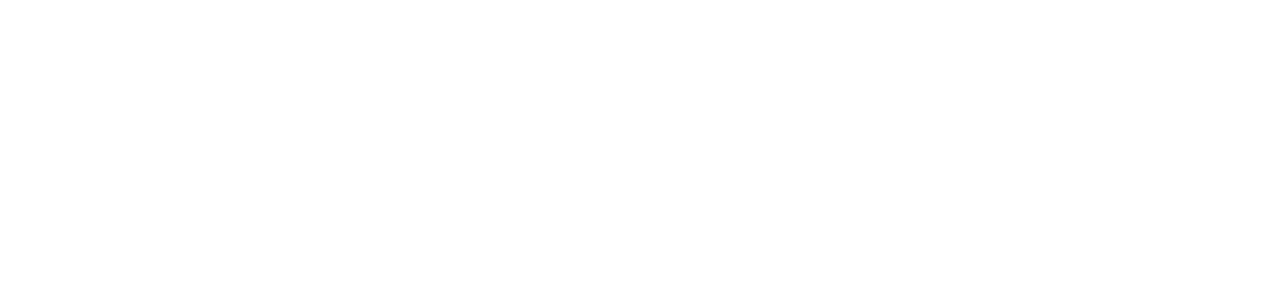
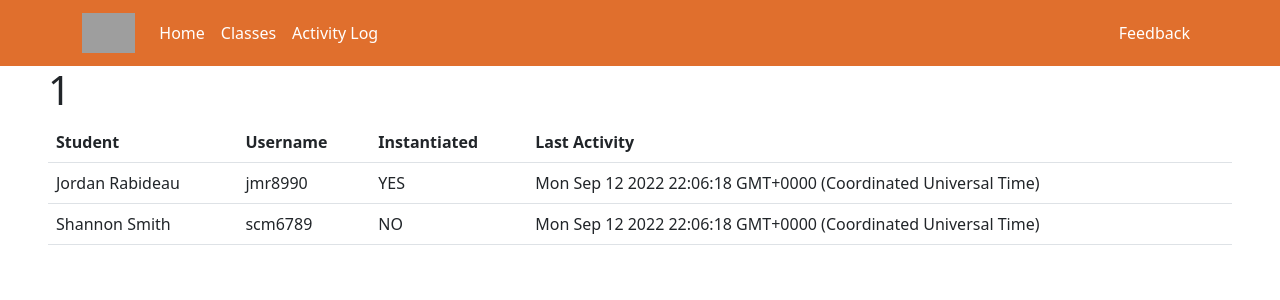
Before and after one commit to too-many-cookies/front-end, a React (Create React App) app: page /classes/class/1 in a window 1280 px wide. Before the commit this address had no page. Shown: the top 300 px of the page. Built offline with nearby package versions, Linux system fonts and the light colour scheme; grey boxes are pictures that could not be loaded.

Commit message:
add individual class page

```diff
--- a/src/components/ClassTable.tsx
+++ b/src/components/ClassTable.tsx
@@ -3,7 +3,6 @@
 import { ClassInfo, Classes } from "../interfaces";
 
 function ClassTable({ list }: Classes) {
-  console.log(list);
   return (
     <div className="classTable">
       <table className="table">
--- /dev/null
+++ b/src/components/StudentTable.tsx
@@ -0,0 +1,33 @@
+import React from "react";
+import "../styles/classTable.css";
+import { Students } from "../interfaces";
+
+function StudentTable({ list }: Students) {
+  return (
+    <div className="classTable">
+      <table className="table">
+        <thead>
+          {/* Create a heading column for every key in the prop obj */}
+          <tr>
+            <th>Student</th>
+            <th>Username</th>
+            <th>Instantiated</th>
+            <th>Last Activity</th>
+          </tr>
+        </thead>
+        <tbody>
+          {list.map((c) => (
+            <tr>
+              <td>{c.name}</td>
+              <td>{c.uName}</td>
+              <td>{c.instantiated ? "YES" : "NO"}</td>
+              <td>{c.lastActivity.toString()}</td>
+            </tr>
+          ))}
+        </tbody>
+      </table>
+    </div>
+  );
+}
+
+export default StudentTable;
--- a/src/index.css
+++ b/src/index.css
@@ -1,13 +1,22 @@
 body {
   margin: 0;
-  font-family: -apple-system, BlinkMacSystemFont, 'Segoe UI', 'Roboto', 'Oxygen',
-    'Ubuntu', 'Cantarell', 'Fira Sans', 'Droid Sans', 'Helvetica Neue',
+  font-family: -apple-system, BlinkMacSystemFont, "Segoe UI", "Roboto", "Oxygen",
+    "Ubuntu", "Cantarell", "Fira Sans", "Droid Sans", "Helvetica Neue",
     sans-serif;
   -webkit-font-smoothing: antialiased;
   -moz-osx-font-smoothing: grayscale;
 }
 
 code {
-  font-family: source-code-pro, Menlo, Monaco, Consolas, 'Courier New',
+  font-family: source-code-pro, Menlo, Monaco, Consolas, "Courier New",
     monospace;
 }
+
+.charts {
+  display: flex;
+  justify-content: space-around;
+}
+
+.main {
+  padding: 0 3em;
+}
--- a/src/index.tsx
+++ b/src/index.tsx
@@ -6,29 +6,27 @@
 import "./index.css";
 import App from "./App";
 import reportWebVitals from "./reportWebVitals";
-import {
-    BrowserRouter as Router,
-    Routes,
-    Route
-} from "react-router-dom";
+import { BrowserRouter as Router, Routes, Route } from "react-router-dom";
 
-import { createRoot } from 'react-dom/client';
+import { createRoot } from "react-dom/client";
 
-import Classes from './pages/Classes';
-import ActivityLog from './pages/Activitylog';
-import Home from './pages/Home';
+import Classes from "./pages/Classes";
+import Class from "./pages/Class";
+import ActivityLog from "./pages/Activitylog";
+import Home from "./pages/Home";
 
 const rootElement = document.getElementById("root") as HTMLBodyElement;
 createRoot(rootElement).render(
   <React.StrictMode>
     {/* <App /> */}
     <Router>
-        <Routes>
-                <Route path="/" element={<App />}/>
-                <Route path="/home" element={<Home />}/>
-                <Route path="/classes" element={<Classes />}/>
-                <Route path="/activitylog" element={<ActivityLog />}/>
-        </Routes>
+      <Routes>
+        <Route path="/" element={<App />} />
+        <Route path="/home" element={<Home />} />
+        <Route path="/classes" element={<Classes />} />
+        <Route path="/classes/class/:id" element={<Class />} />
+        <Route path="/activitylog" element={<ActivityLog />} />
+      </Routes>
     </Router>
   </React.StrictMode>
 );
--- /dev/null
+++ b/src/pages/Class.tsx
@@ -0,0 +1,42 @@
+import Navbar from "../components/Navbar";
+import React from "react";
+import BarChart from "../components/BarChart";
+import { Student } from "../interfaces";
+import StudentTable from "../components/StudentTable";
+import { BrowserRouter as Router, useParams } from "react-router-dom";
+
+function Class() {
+  const { id } = useParams();
+
+  // Just some dummy students to insert into the student table
+  const dummyData: Array<Student> = [
+    {
+      id: 1,
+      name: "Jordan Rabideau",
+      uName: "jmr8990",
+      instantiated: true,
+      lastActivity: new Date(),
+    },
+    {
+      id: 2,
+      name: "Shannon Smith",
+      uName: "scm6789",
+      instantiated: false,
+      lastActivity: new Date(),
+    },
+  ];
+
+  return (
+    <div>
+      <Navbar />
+      <div className="main">
+        {/* This is going to be replaced with the actual name of the class */}
+        <h1>{id}</h1>
+        <div className="charts"></div>
+        <StudentTable list={dummyData} />
+      </div>
+    </div>
+  );
+}
+
+export default Class;
--- a/src/pages/Classes.tsx
+++ b/src/pages/Classes.tsx
@@ -8,6 +8,7 @@
 // Just some dummy data to populate the class table
 const classList: Array<ClassInfo> = [
   {
+    id: 1,
     name: "ISTE-120",
     days: "MWF",
     startTime: new Date(),
@@ -15,6 +16,7 @@
     students: 30,
   },
   {
+    id: 2,
     name: "ISTE-121",
     days: "MWF",
     startTime: new Date(),
@@ -27,6 +29,7 @@
   return (
     <div className="Classes">
       <Navbar />
+      <div className="main">
         <div className="charts">
           <div>
             <BarChart />
@@ -40,6 +43,7 @@
         </div>
         <ClassTable list={classList} />
       </div>
+    </div>
   );
 }
 
--- a/src/styles/classTable.css
+++ b/src/styles/classTable.css
@@ -1,7 +1,3 @@
-.classTable {
-  padding: 3em;
-}
-
 .classTable table {
   padding: 10em;
 }
--- a/src/styles/navbar.css
+++ b/src/styles/navbar.css
@@ -1,7 +1,7 @@
 .navbar {
-    background-color:rgb(224, 111, 45);
+  background-color: rgb(224, 111, 45);
 }
 
-.nav-link{
-    color: white;
+.nav-link {
+  color: white;
 }
--- a/src/styles/recentActivity.css
+++ b/src/styles/recentActivity.css
@@ -1,7 +1,3 @@
-.recentActivity{
-    padding: 3em;
+.recentActivity table {
+  padding: 10em;
 }
-
-.recentActivity table{
-    padding: 10em;
-}
```
Also changed, not shown: src/components/BarChart.tsx (+10 -12 lines), src/interfaces.tsx (+13 -0 lines). Lines whose indentation alone changed are shown as unchanged.
